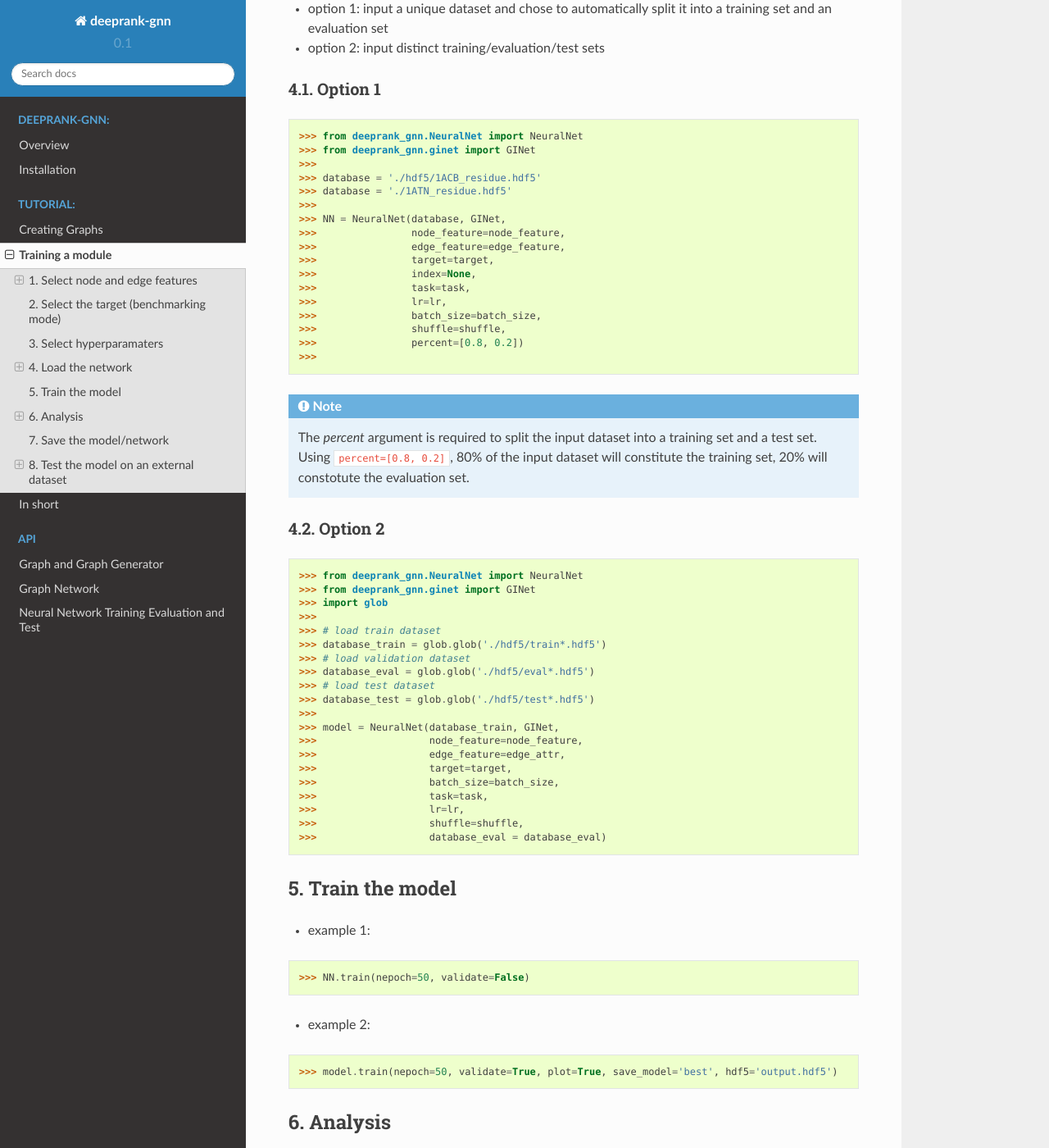
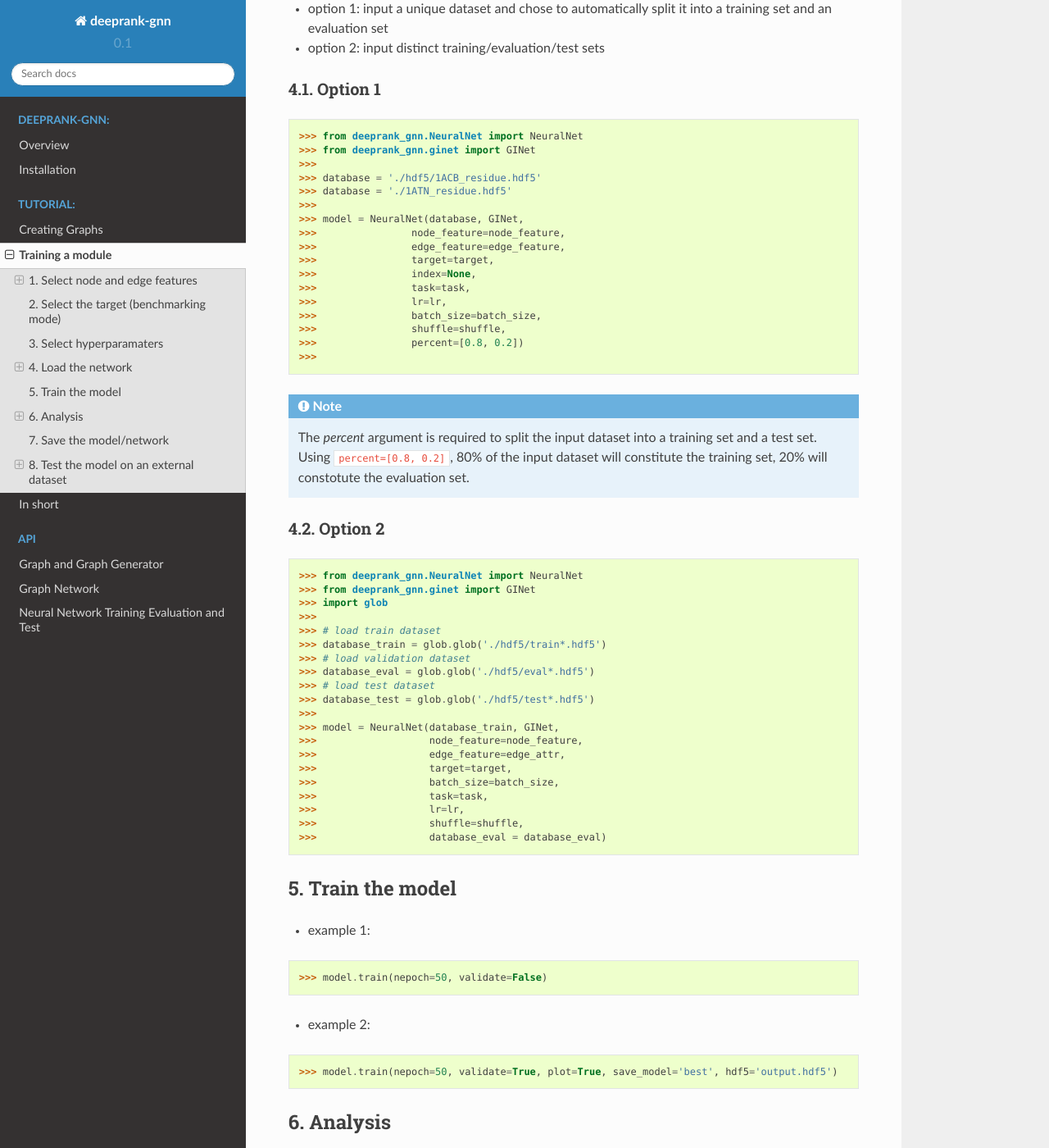
Before and after one commit to DeepRank/Deeprank-GNN, a Sphinx documentation site: the page built from docs/tutorial.train_model.rst, in a window 1280 px wide and 1400 px high, scrolled down 2128 px. Shown: the whole window at 82% size. Built offline with Sphinx 7.4.7 and the Read the Docs theme 2.0.0, drawn with Linux system fonts in a browser that asks for light colours.

Commit message:
Update tutorial.train_model.rst

```diff
--- a/docs/tutorial.train_model.rst
+++ b/docs/tutorial.train_model.rst
@@ -108,7 +108,7 @@ The user may :
 >>> database = './hdf5/1ACB_residue.hdf5'
 >>> database = './1ATN_residue.hdf5'
 >>>
->>> NN = NeuralNet(database, GINet,
+>>> model = NeuralNet(database, GINet,
 >>>                node_feature=node_feature,
 >>>                edge_feature=edge_feature,
 >>>                target=target,
@@ -152,7 +152,7 @@ The user may :
 
 - example 1:
 
->>> NN.train(nepoch=50, validate=False)
+>>> model.train(nepoch=50, validate=False)
 
 - example 2:
 
@@ -273,7 +273,7 @@ In short
 >>> shuffle=True
 >>> lr=0.001
 >>>
->>> NN = NeuralNet(database, GINet,
+>>> model = NeuralNet(database, GINet,
 >>>                node_feature=node_feature,
 >>>                edge_feature=edge_feature,
 >>>                target=target,
```
